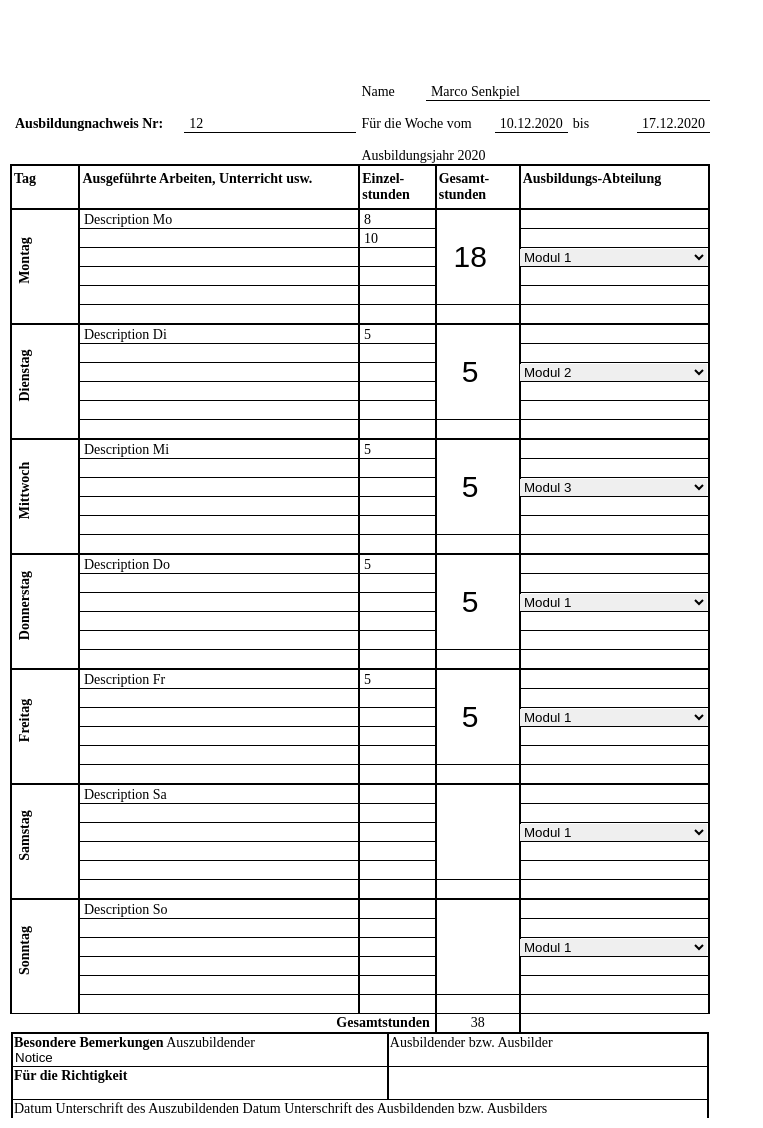
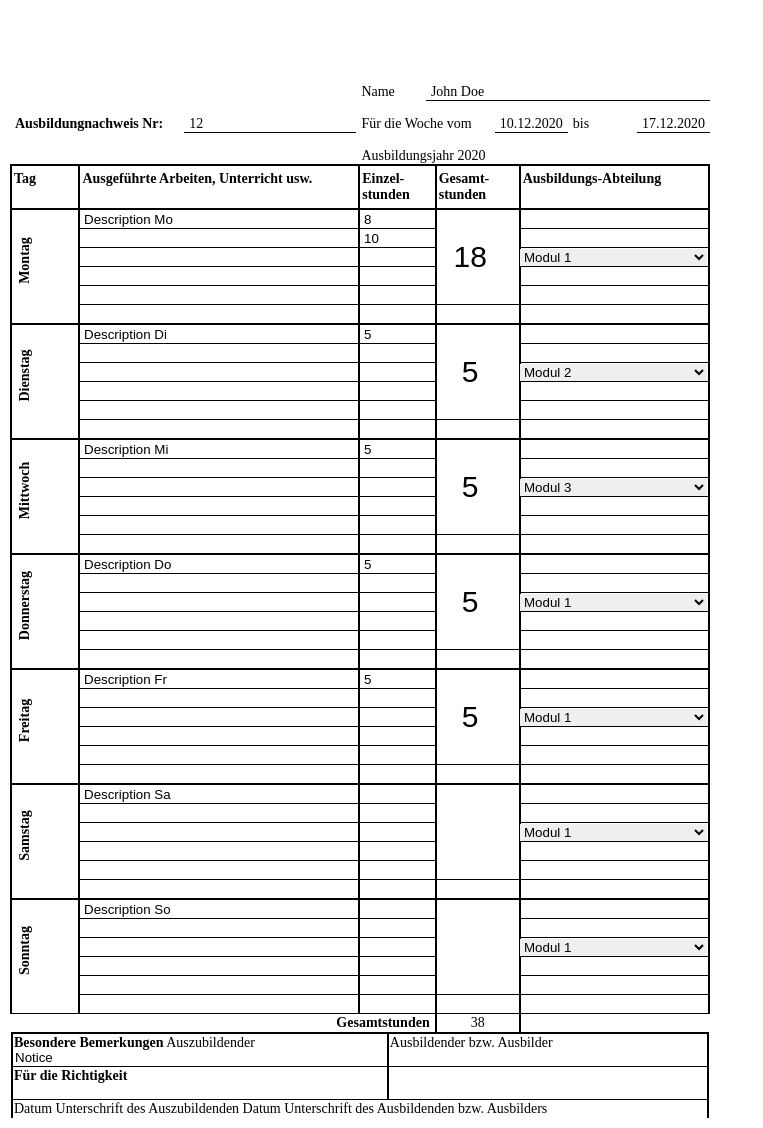
Before and after one commit to RolfHa/Ausbildungsnachweis, a PHP site: page / in a window 1280 px wide. Shown: the whole page, without its empty margins (0-763 px from the left). Run offline with PHP 8.4, Linux system fonts and the light colour scheme.

Commit message:
view markup and styles

```diff
--- a/static/table.css
+++ b/static/table.css
@@ -1,5 +1,9 @@
 * {
     box-sizing: border-box;
+}
+
+.print {
+    display: none;
 }
 
 body {
@@ -75,7 +79,7 @@ input.totalHours {
     border: none;
     overflow: hidden;
     resize: none;
-    font: inherit;
+    font-family: sans-serif;
     outline: none;
 }
 .area-hours {
@@ -117,3 +121,13 @@ input.totalHours {
     border: none;
     padding: 15px 5px 0;
 }
+
+@media print {
+    .print {
+        display: block;
+    }
+
+    .no-print {
+        display: none;
+    }
+}
--- a/view/sheet.php
+++ b/view/sheet.php
@@ -7,12 +7,12 @@ if($_REQUEST) {
     </pre>
 
 <form id="sheetForm" action="?" method="post">
-    <input type="hidden" name="data[document][user]" value="user_id">
+    <input type="hidden" name="data[document][userId]" value="14">
+    <input type="hidden" name="data[document][userFirstname]" value="John">
+    <input type="hidden" name="data[document][userLastname]" value="Doe">
     <input type="hidden" name="data[document][year]" value="2020">
     <input type="hidden" name="data[document][number]" value="12">
-    <input type="hidden" name="data[document][start]" value="10.12.2019">
-    <input type="hidden" name="data[document][end]" value="17.12.2019">
-
+    <input type="hidden" name="data[document][start]" value="2019-12-10">
 
     <div style="width: 700px">
 
@@ -29,7 +29,7 @@ if($_REQUEST) {
             <tr>
                 <td colspan="2"></td>
                 <td>Name</td>
-                <td colspan="4" style="border-bottom: 1px solid black">Marco Senkpiel</td>
+                <td colspan="4" style="border-bottom: 1px solid black">John Doe</td>
             </tr>
             <tr>
                 <td><strong>Ausbildungnachweis Nr:</strong></td>
@@ -59,11 +59,16 @@ if($_REQUEST) {
                         <div class="label"><?= $weekdays[$i] ?></div>
                         <textarea name="data[sheet][description][]" class="area area-description"><?= $data[$i]['description'] ?></textarea>
                         <textarea name="data[sheet][hours][]" class="area area-hours"><?= $data[$i]['hours'] ?></textarea>
-                        <select name="data[sheet][department][]" class="select-department">
+                        <select name="data[sheet][department][]" class="select-department no-print">
                             <?php for ($dep = 0; $dep < count($departments); $dep++) : ?>
                                 <option value="<?= $dep+1 ?>" <?= ($data[$i]['department'] == $dep+1) ? 'selected="selected"' : '' ?>><?= $departments[$dep] ?></option>
                             <?php endfor; ?>
                         </select>
+                        <?php for ($dep = 0; $dep < count($departments); $dep++) : ?>
+                            <?php if($data[$i]['department'] == $dep+1) : ?>
+                                <div style="padding: 0 5px" class="select-department print"><?= $departments[$dep] ?></div>
+                            <?php endif; ?>
+                        <?php endfor; ?>
                     </td>
                     <td><div class="line-spacer"></div></td>
                     <td><div class="line-spacer"></div></td>
```
